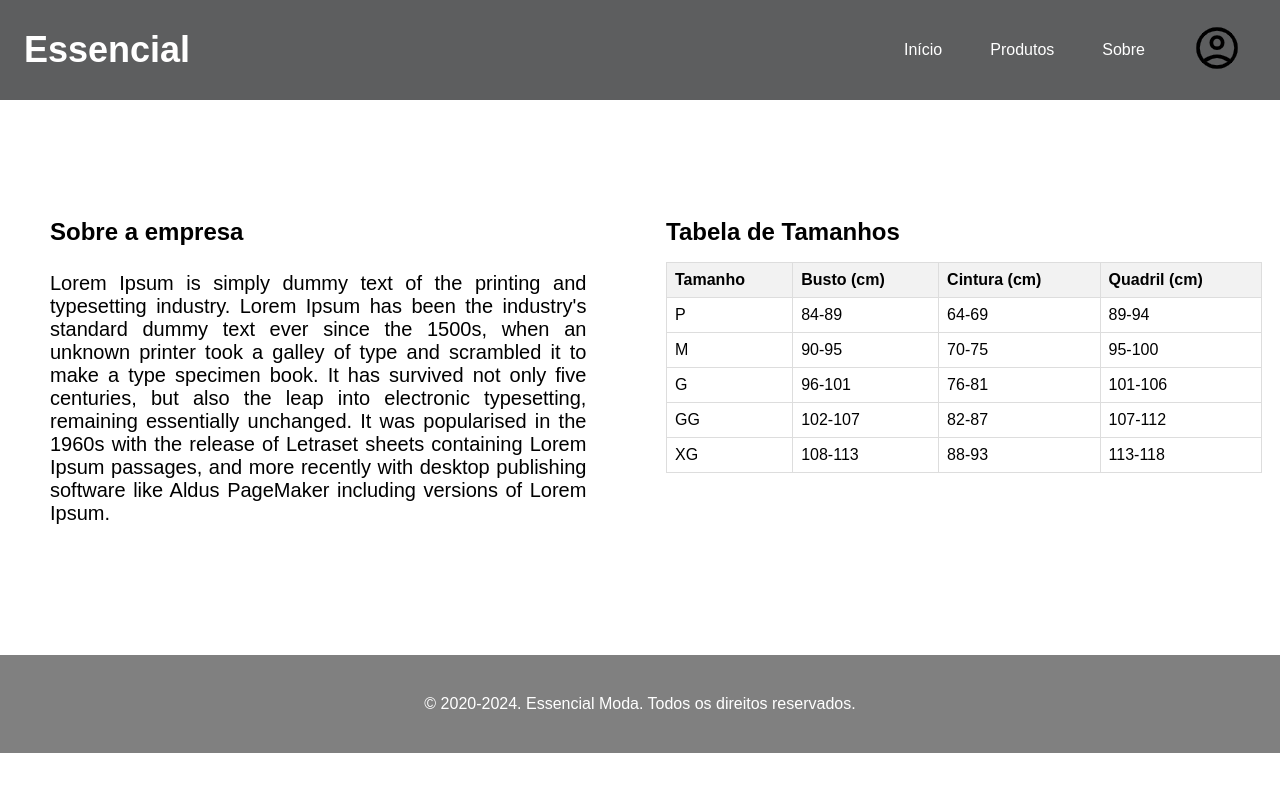
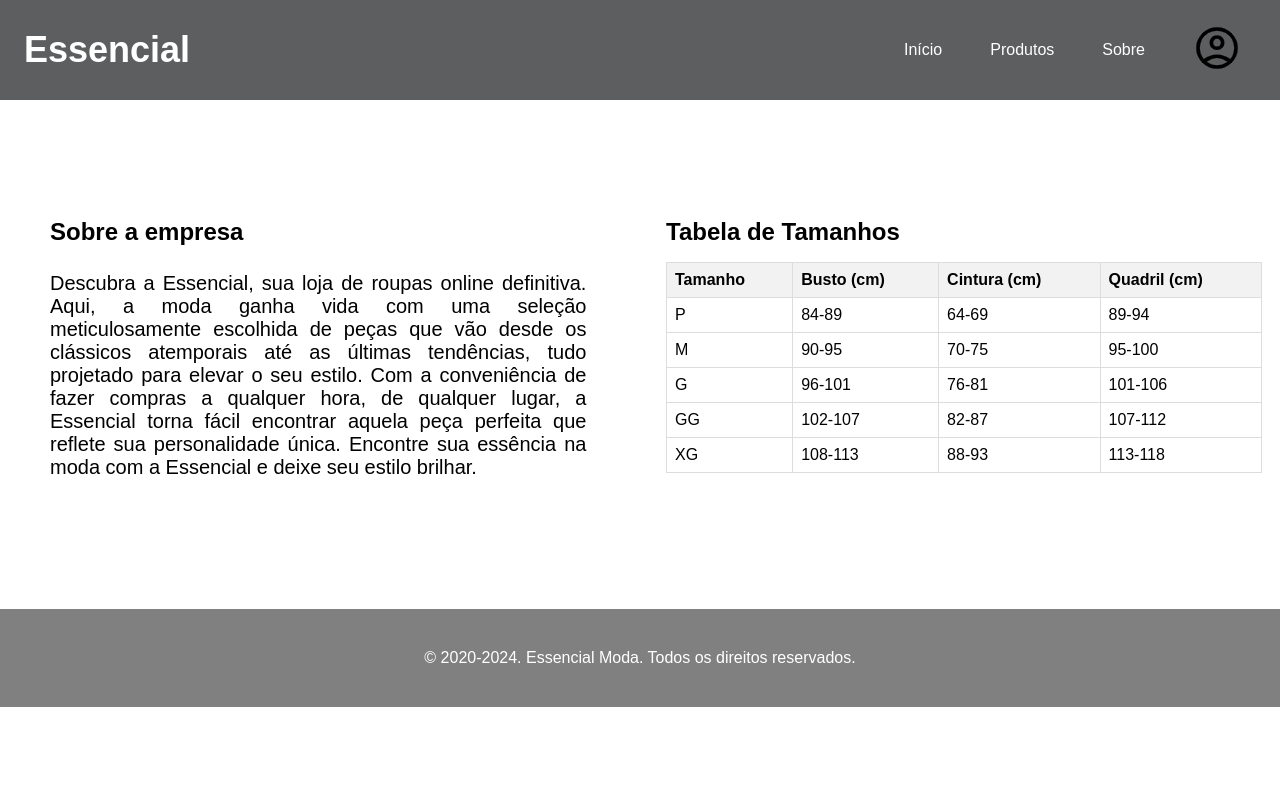
Before and after one commit to abimaelnaftali/WEBI, a plain HTML site: page projeto-1/Sobre/sobre.html in a window 1280 px wide. Drawn offline with Linux system fonts and the light colour scheme.

Commit message:
mudança na descrição

```diff
--- a/projeto-1/Sobre/sobre.html
+++ b/projeto-1/Sobre/sobre.html
@@ -14,13 +14,13 @@
         <div class="div1">
             <h2>Sobre a empresa</h2>
             <p>
-            Lorem Ipsum is simply dummy text of the printing and typesetting industry.
-            Lorem Ipsum has been the industry's standard dummy text ever since the 1500s,
-            when an unknown printer took a galley of type and scrambled it to make a type specimen book.
-            It has survived not only five centuries, but also the leap into electronic typesetting,
-            remaining essentially unchanged. It was popularised in the 1960s with the release of Letraset
-            sheets containing Lorem Ipsum passages, and more recently with desktop publishing software
-            like Aldus PageMaker including versions of Lorem Ipsum.
+                Descubra a Essencial, sua loja de roupas online definitiva.
+                Aqui, a moda ganha vida com uma seleção meticulosamente escolhida
+                de peças que vão desde os clássicos atemporais até as últimas
+                tendências, tudo projetado para elevar o seu estilo. Com a conveniência
+                de fazer compras a qualquer hora, de qualquer lugar, a Essencial torna fácil
+                encontrar aquela peça perfeita que reflete sua personalidade única.
+                Encontre sua essência na moda com a Essencial e deixe seu estilo brilhar.
             </p>
         </div>
 
```
